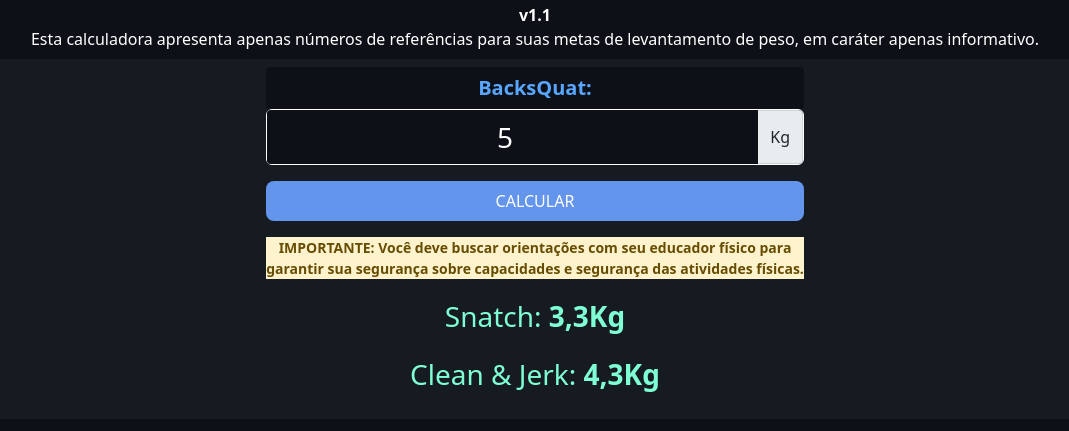
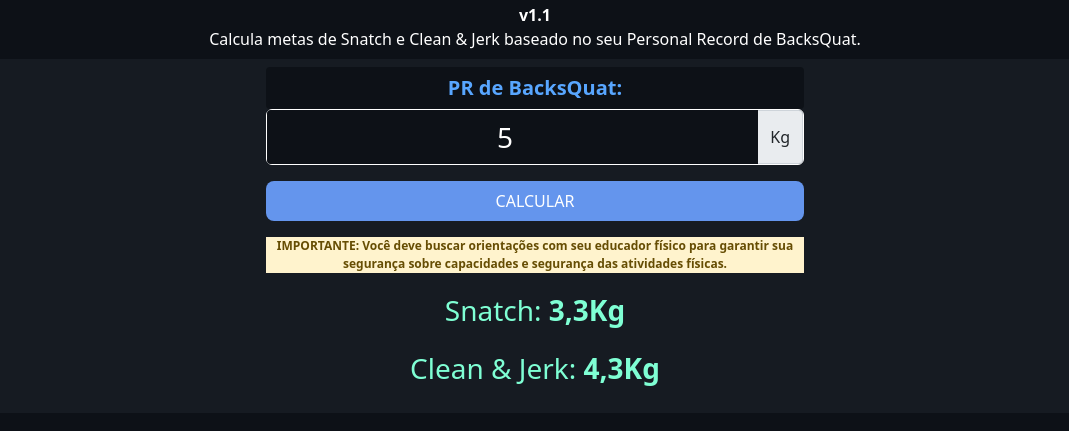
Before and after one commit to edgarfsilva/weightlifitingcalc, a plain HTML site: page index.html in a window 1280 px wide. Both pictures are taken after typing "5" into the empty fields and a click on the button "CALCULAR". Shown: the part 53-484 px from the top of the page, without its empty margins (105-1174 px from the left). Drawn offline with nearby package versions, Linux system fonts and the light colour scheme.

Commit message:
FIX: UI - more focus on the result

```diff
--- a/index.html
+++ b/index.html
@@ -66,7 +66,7 @@
             }
 
             .disclaimer {
-                font-size: 14px;
+                font-size: 12px;
             }
 
 
@@ -114,7 +114,7 @@
                     <strong>v1.1</strong>
                 </div>
                 <div class="col-sm-12 mr-4 ml-4 mb-2 text-center">
-                    Esta calculadora apresenta apenas números de referências para suas metas de levantamento de peso, em caráter apenas informativo.
+                    Calcula metas de Snatch e Clean & Jerk baseado no seu Personal Record de BacksQuat.
                 </div>
 
             </div>
@@ -125,7 +125,7 @@
                     </div>
                     <div class="col-md-6 col-sm-10">
                         <div class="form-control text-center">
-                            <label>BacksQuat:</label>
+                            <label>PR de BacksQuat:</label>
                         </div>
                         <div class="input-group mb-3 text-center">
                             <input type="number" class="form-control text-center" id="backsquat" placeholder="O máximo levantado em KG">
```
